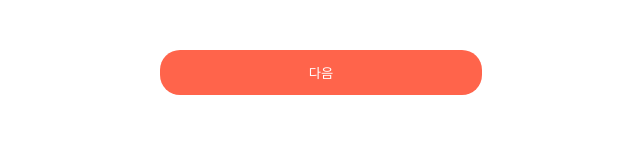
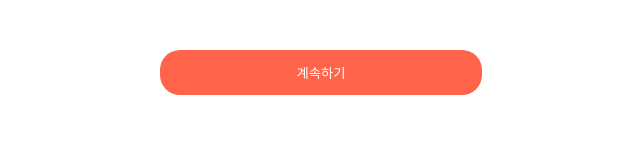
Before and after one commit to FRONTENDSCHOOL7/final-12-HoloNyamNyam, a React (Create React App) app: page / in a window 1280 px wide. Shown: the top 160 px of the page, without its empty margins (319-959 px from the left). Built offline with nearby package versions, Linux system fonts and the light colour scheme; a web font is replaced by a local one.

Commit message:
📝docs: text 수정 및 gitignore 추가

```diff
--- a/src/components/common/SignUpForm.jsx
+++ b/src/components/common/SignUpForm.jsx
@@ -18,7 +18,7 @@ export default function SignUpForm() {
       // disabled={!abledBtn}
       onClick={clickedToggle}
     >
-      다음
+      계속하기
     </StyledButton>
   );
 }
```
Also changed, not shown: 1 other file (tests, documents, lock files or other folders).
